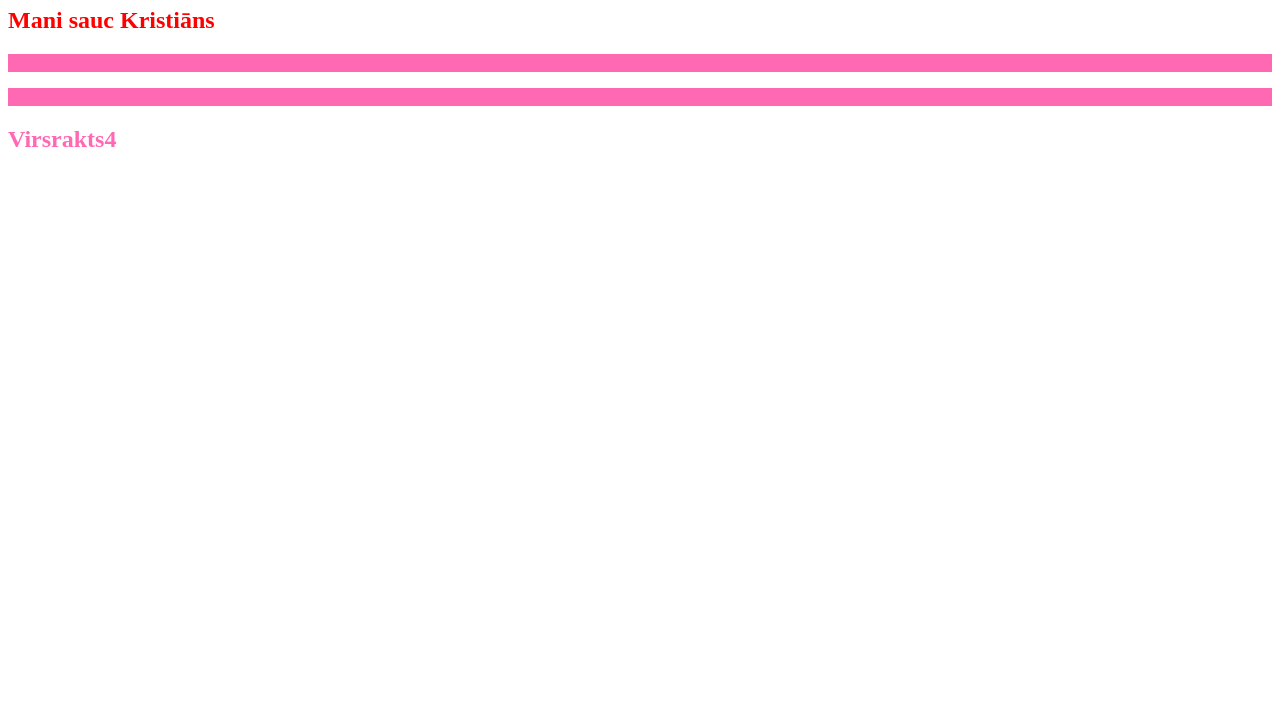
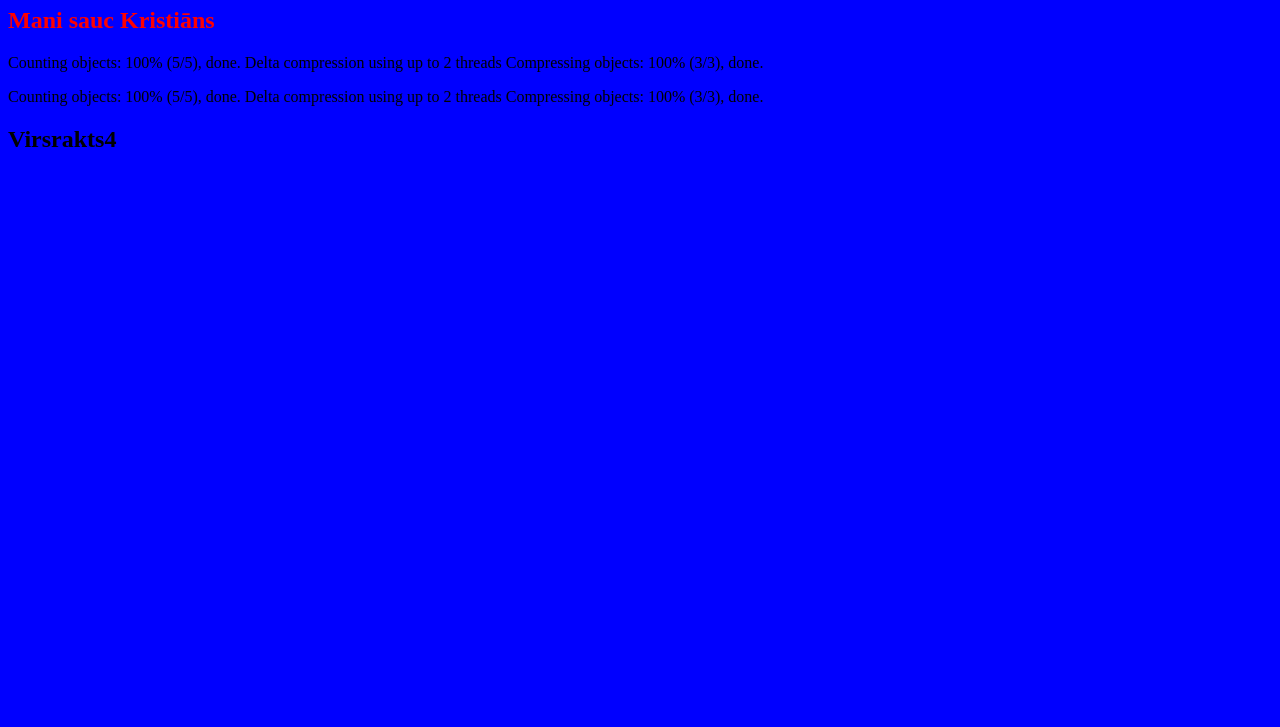
Before and after one commit to rvtprog-2020/DP2-1-HTML-intro-KL, a plain HTML site: page index.html in a window 1280 px wide. Shown: the part 73-800 px from the top of the page. Drawn offline with Linux system fonts and the light colour scheme; files that its build step writes are made by us from their sources.

Commit message:
ghortihjro9huhotkhortihjrtoihj

```diff
--- a/box.css
+++ b/box.css
@@ -1,4 +1,4 @@
 p{
-    width: 5px;
+    width: 300px;
     padding: 5px;
 }
--- a/style.css
+++ b/style.css
@@ -1,6 +1,3 @@
 body{
-    color: hotpink;
+    background-color: blue;
 }
-p{
-    background-color: hotpink;
-}
```
